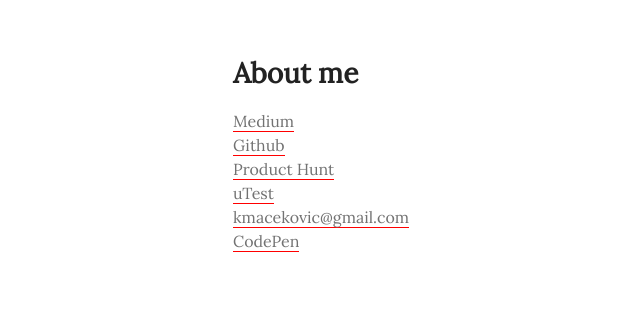
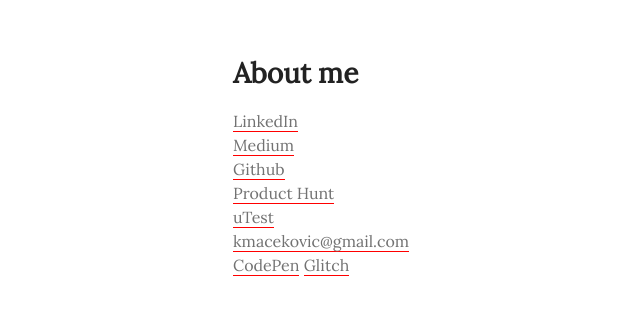
Before and after one commit to kristinamacekovic/new-web, a Jekyll site: the page built from about.md, in a window 1280 px wide. Shown: the top 315 px of the page, without its empty margins (57-697 px from the left). Built offline with Jekyll 4.4.1, drawn with Linux system fonts in a browser that asks for light colours.

Commit message:
Added links to LinkedIn and Glitch on about page

```diff
--- a/_layouts/about.html
+++ b/_layouts/about.html
@@ -14,12 +14,14 @@
   <body>
     <div class="postWrapper">
       <h1>About me</h1>
+      <a href="https://www.linkedin.com/in/kristina-maceković-693a24155">LinkedIn</a><br>
       <a href="https://medium.com/@macekovick">Medium</a><br>
-  <a href="https://github.com/kristinamacekovic">Github</a><br>
-  <a href="https://www.producthunt.com/@neznam_neznam_n">Product Hunt</a><br>
-  <a href="https://www.utest.com/profile/p449903/about">uTest</a><br>
-  <a href="mailto:kmacekovic@gmail.com">kmacekovic@gmail.com</a><br>
-  <a href="https://codepen.io/macekovick/">CodePen</a>
+      <a href="https://github.com/kristinamacekovic">Github</a><br>
+      <a href="https://www.producthunt.com/@neznam_neznam_n">Product Hunt</a><br>
+      <a href="https://www.utest.com/profile/p449903/about">uTest</a><br>
+      <a href="mailto:kmacekovic@gmail.com">kmacekovic@gmail.com</a><br>
+      <a href="https://codepen.io/macekovick/">CodePen</a>
+      <a href="https://glitch.com/@kristinamacekovic">Glitch</a>
     </div>
     <script src="{{ "/assets/js/scale.fix.js" | relative_url }}"></script>
     {% if site.google_analytics %}
```
